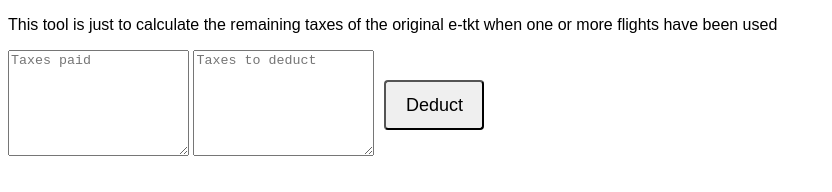
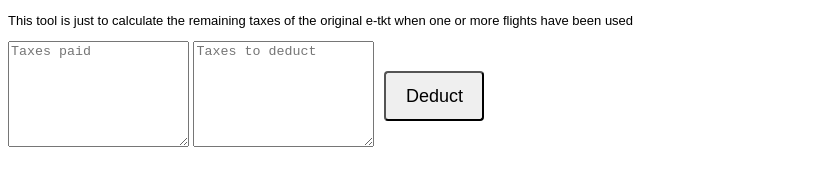
Before and after one commit to FranCaracena/TaxTool, a plain HTML site: page index.html in a window 1280 px wide. Shown: the whole page, without its empty margins (0-832 px from the left). Drawn offline with Linux system fonts and the light colour scheme.

Commit message:
Update taxTool.css

```diff
--- a/css/taxTool.css
+++ b/css/taxTool.css
@@ -22,3 +22,7 @@ body{
 #entrada{
     position: relative;
 }
+
+#disclaimer{
+ font-size: small;
+}
```
